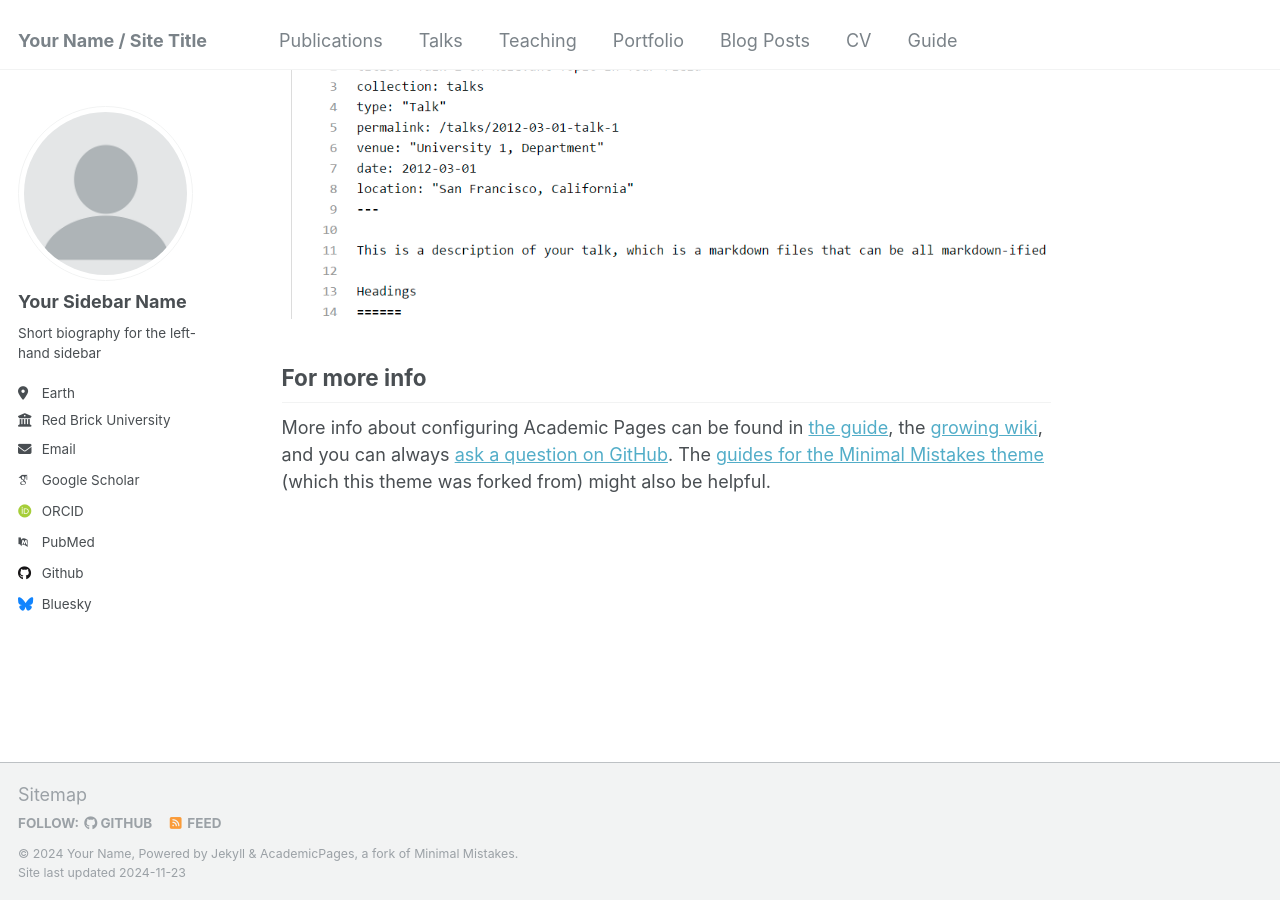
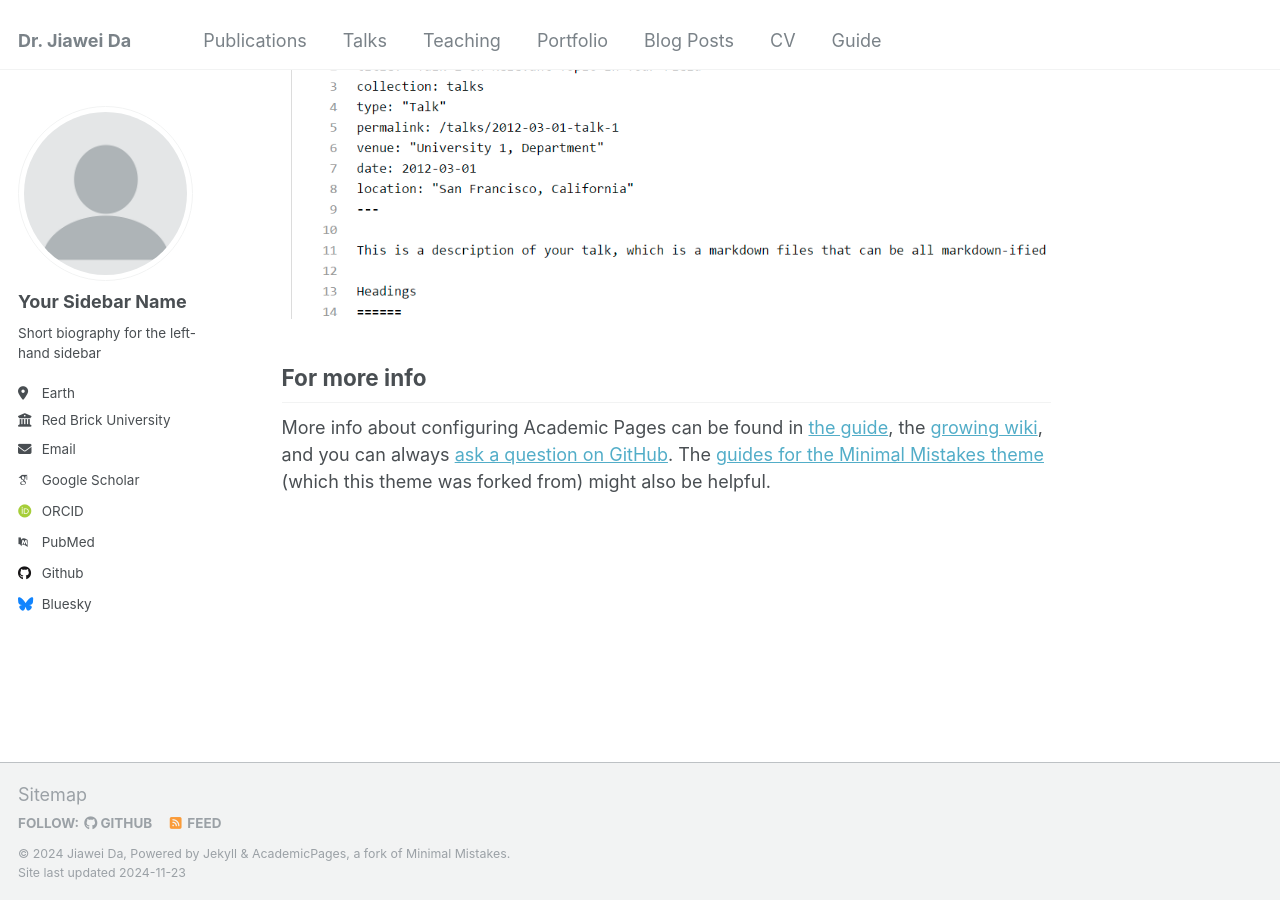
Before and after one commit to da-jiawei/da-jiawei.github.io, a Jekyll site: the page built from _pages/about.md, in a window 1280 px wide and 900 px high, scrolled down 2643 px. Built offline with Jekyll 4.4.1, drawn with Linux system fonts in a browser that asks for light colours; some web fonts are replaced.

Commit message:
Update _config.yml

```diff
--- a/_config.yml
+++ b/_config.yml
@@ -8,13 +8,13 @@
 
 # Basic Site Settings
 locale                   : "en-US"
-title                    : "Your Name / Site Title"
+title                    : "Dr. Jiawei Da"
 title_separator          : "-"
-name                     : &name "Your Name"
-description              : &description "personal description"
-url                      : https://academicpages.github.io # the base hostname & protocol for your site e.g. "https://[your GitHub username].github.io"
+name                     : &name "Jiawei Da"
+description              : &description "Postdoctoral fellow at UT Austin"
+url                      : https://da-jiawei.github.io # the base hostname & protocol for your site e.g. "https://[your GitHub username].github.io"
 baseurl                  : "" # the subpath of your site, e.g. "/blog"
-repository               : "academicpages/academicpages.github.io"
+repository               : "da-jiawei.github.io"
 
 # Site Author - The following control what appear as part of the author content on the side bar.
 #               If a field is blank the icon and link will not appear, otherwise it will be shown.
```
